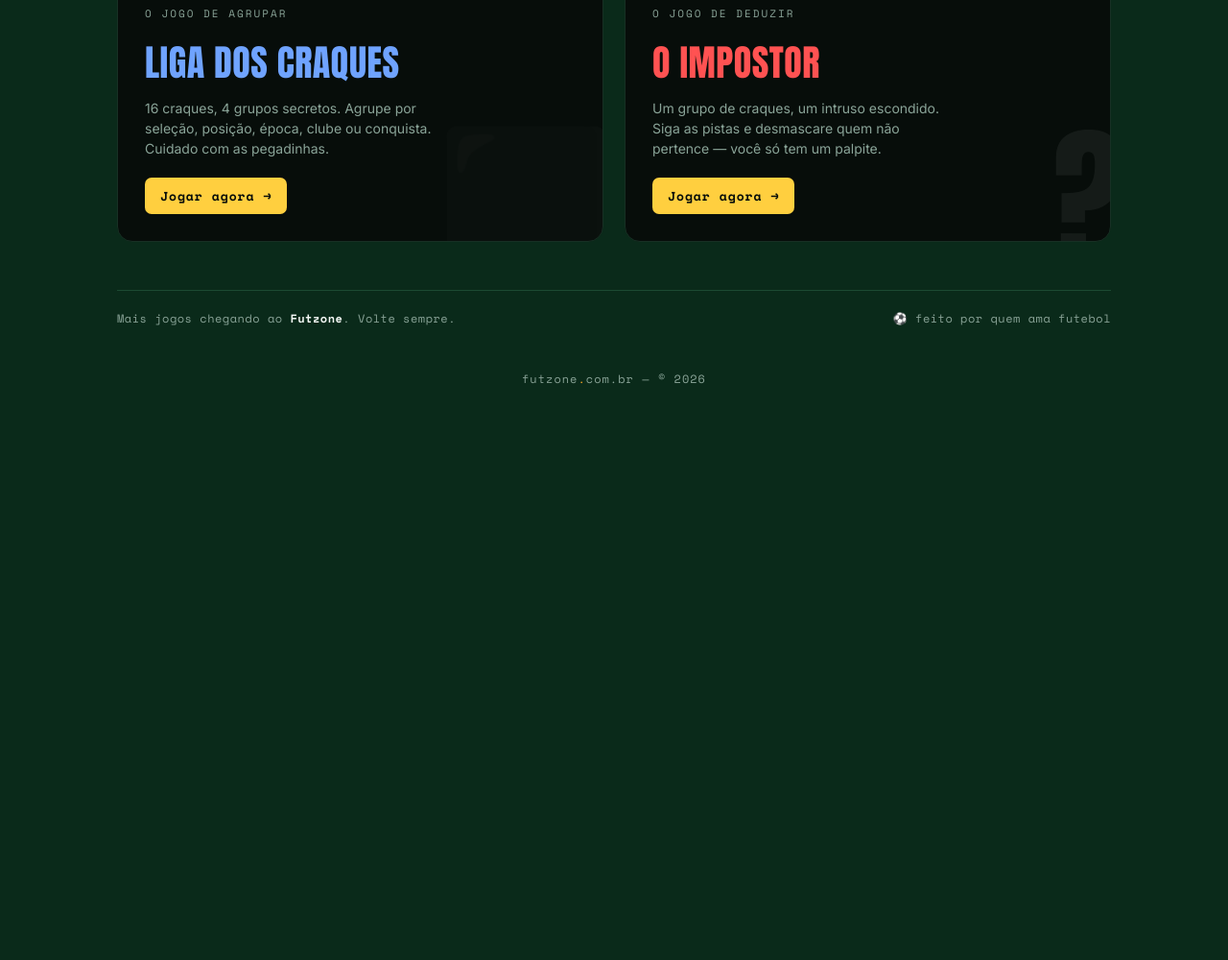
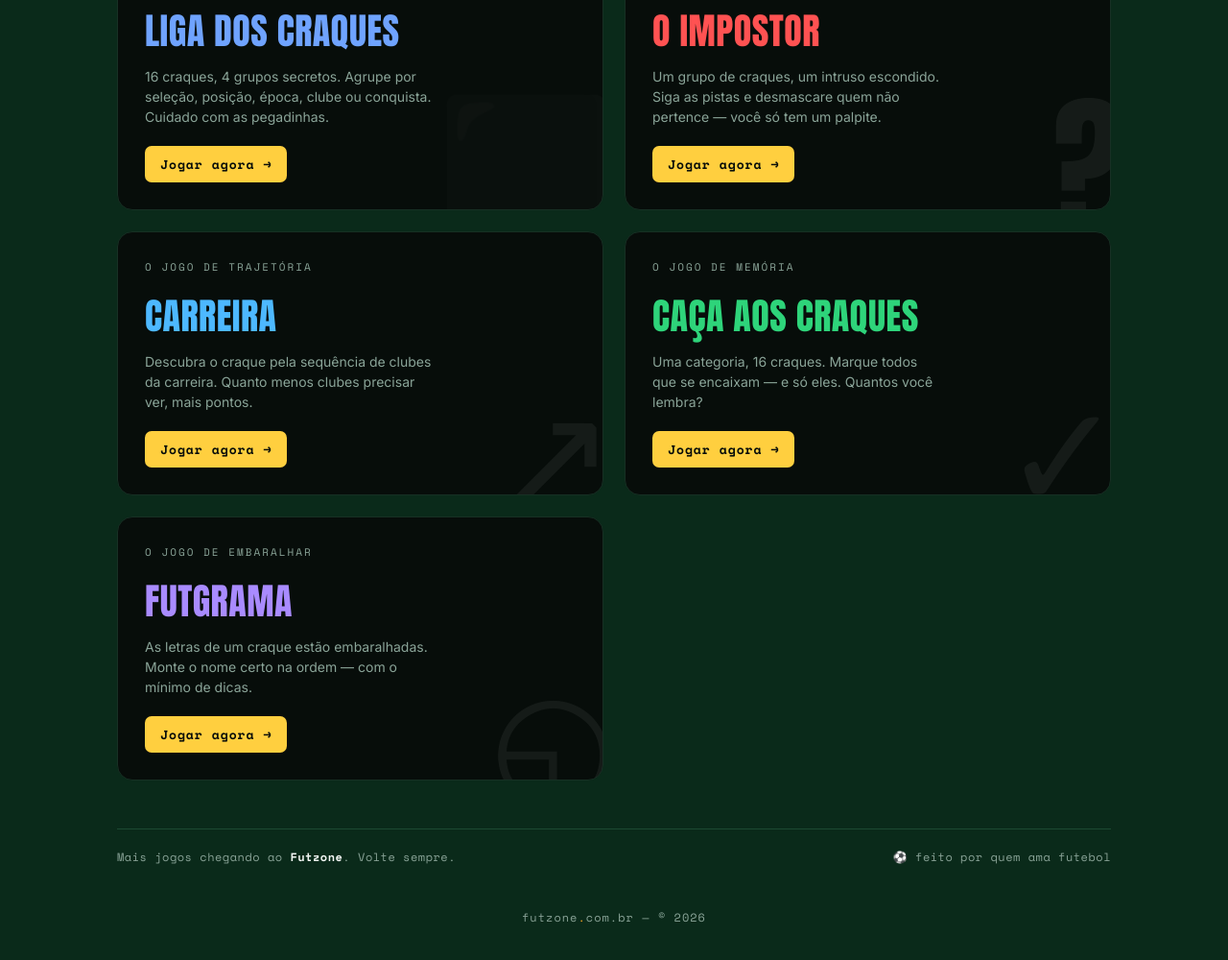
Before and after one commit to luiss-a11y/Futzone, a plain HTML site: page index.html in a window 1280 px wide. Shown: the part 940-1940 px from the top of the page at 96% size. Before the commit the page ends 1383 px from the top, so only its background shows below. Drawn offline with nearby package versions, Linux system fonts and the light colour scheme.

Commit message:
Add files via upload

```diff
--- a/index.html
+++ b/index.html
@@ -4,9 +4,9 @@
 <meta charset="UTF-8">
 <meta name="viewport" content="width=device-width, initial-scale=1.0">
 <title>Futzone — jogos diários de futebol</title>
-<meta name="description" content="Futzone: quatro jogos rápidos de futebol pra jogar todo dia. Adivinhe o craque, teste seu vocabulário, agrupe os craques e ache o impostor.">
+<meta name="description" content="Futzone: sete jogos rápidos de futebol pra jogar todo dia. Adivinhe o craque, monte carreiras, ache o impostor, desembaralhe nomes e mais.">
 <meta property="og:title" content="Futzone — jogos diários de futebol">
-<meta property="og:description" content="Adivinhe o craque, teste seu vocabulário, agrupe os craques e ache o impostor. Quatro jogos rápidos, de graça, todo dia.">
+<meta property="og:description" content="Sete jogos rápidos de futebol, de graça, todo dia: adivinhe, agrupe, deduza, monte carreiras, teste a memória e desembaralhe nomes.">
 <meta property="og:type" content="website">
 <link rel="preconnect" href="https://fonts.googleapis.com">
 <link rel="preconnect" href="https://fonts.gstatic.com" crossorigin>
@@ -131,6 +131,18 @@
   .game.impostor:hover{border-color:#ff5252;}
   .game.impostor:hover .play{background:#ff5252;}
   .game.impostor:focus-visible{outline-color:#ff5252;}
+  .game.carreira .gname{color:#4db8ff;}
+  .game.carreira:hover{border-color:#4db8ff;}
+  .game.carreira:hover .play{background:#4db8ff;}
+  .game.carreira:focus-visible{outline-color:#4db8ff;}
+  .game.caca .gname{color:#2ed47a;}
+  .game.caca:hover{border-color:#2ed47a;}
+  .game.caca:hover .play{background:#2ed47a;}
+  .game.caca:focus-visible{outline-color:#2ed47a;}
+  .game.anagrama .gname{color:#a98bff;}
+  .game.anagrama:hover{border-color:#a98bff;}
+  .game.anagrama:hover .play{background:#a98bff;}
+  .game.anagrama:focus-visible{outline-color:#a98bff;}
 
   /* ── footer strip ── */
   .strip{
@@ -168,7 +180,7 @@
         </span>
       </div>
       <h1>FUT<span class="zone">ZONE</span></h1>
-      <p class="lede">Quatro jogos rápidos de futebol pra encaixar no seu dia: adivinhe o craque, acerte as palavras, agrupe os craques e desmascare o impostor — <span class="hl">um desafio novo a cada 24 horas.</span></p>
+      <p class="lede">Sete jogos rápidos de futebol pra encaixar no seu dia: adivinhe, acerte palavras, agrupe, deduza, monte carreiras e mais — <span class="hl">um desafio novo a cada 24 horas.</span></p>
       <p class="sub">de graça · sem cadastro · joga no navegador</p>
     </section>
 
@@ -212,6 +224,36 @@
           <span class="play">Jogar agora →</span>
         </span>
       </a>
+
+      <a class="game carreira" href="https://carreira.futzone.com.br">
+        <span class="mark">↗</span>
+        <span class="inner">
+          <span class="kicker">o jogo de trajetória</span>
+          <span class="gname">Carreira</span>
+          <span class="gdesc">Descubra o craque pela sequência de clubes da carreira. Quanto menos clubes precisar ver, mais pontos.</span>
+          <span class="play">Jogar agora →</span>
+        </span>
+      </a>
+
+      <a class="game caca" href="https://cacaaoscraques.futzone.com.br">
+        <span class="mark">✓</span>
+        <span class="inner">
+          <span class="kicker">o jogo de memória</span>
+          <span class="gname">Caça aos Craques</span>
+          <span class="gdesc">Uma categoria, 16 craques. Marque todos que se encaixam — e só eles. Quantos você lembra?</span>
+          <span class="play">Jogar agora →</span>
+        </span>
+      </a>
+
+      <a class="game anagrama" href="https://futgrama.futzone.com.br">
+        <span class="mark">◵</span>
+        <span class="inner">
+          <span class="kicker">o jogo de embaralhar</span>
+          <span class="gname">FUTgrama</span>
+          <span class="gdesc">As letras de um craque estão embaralhadas. Monte o nome certo na ordem — com o mínimo de dicas.</span>
+          <span class="play">Jogar agora →</span>
+        </span>
+      </a>
     </main>
 
     <div class="strip">
```
